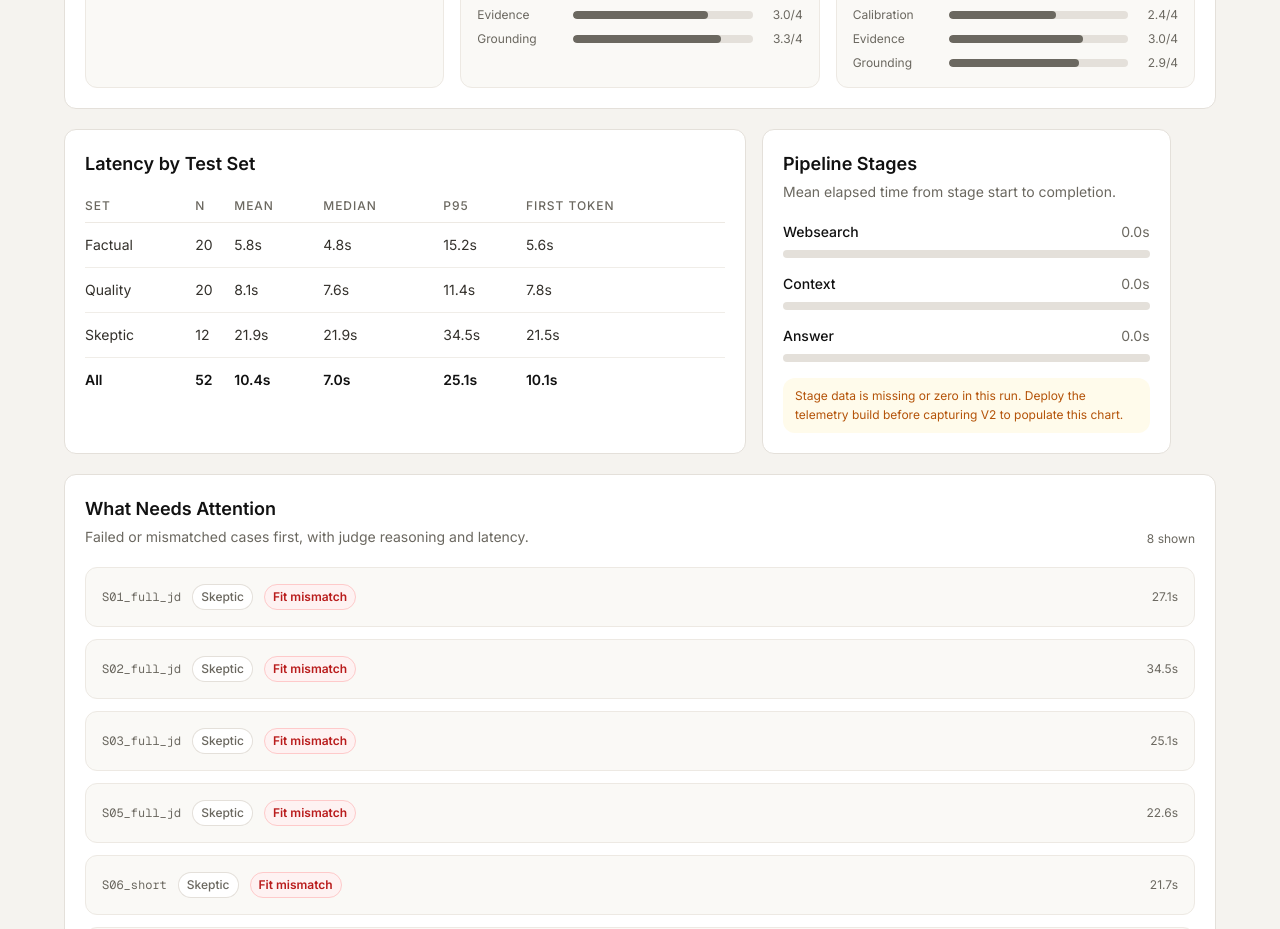
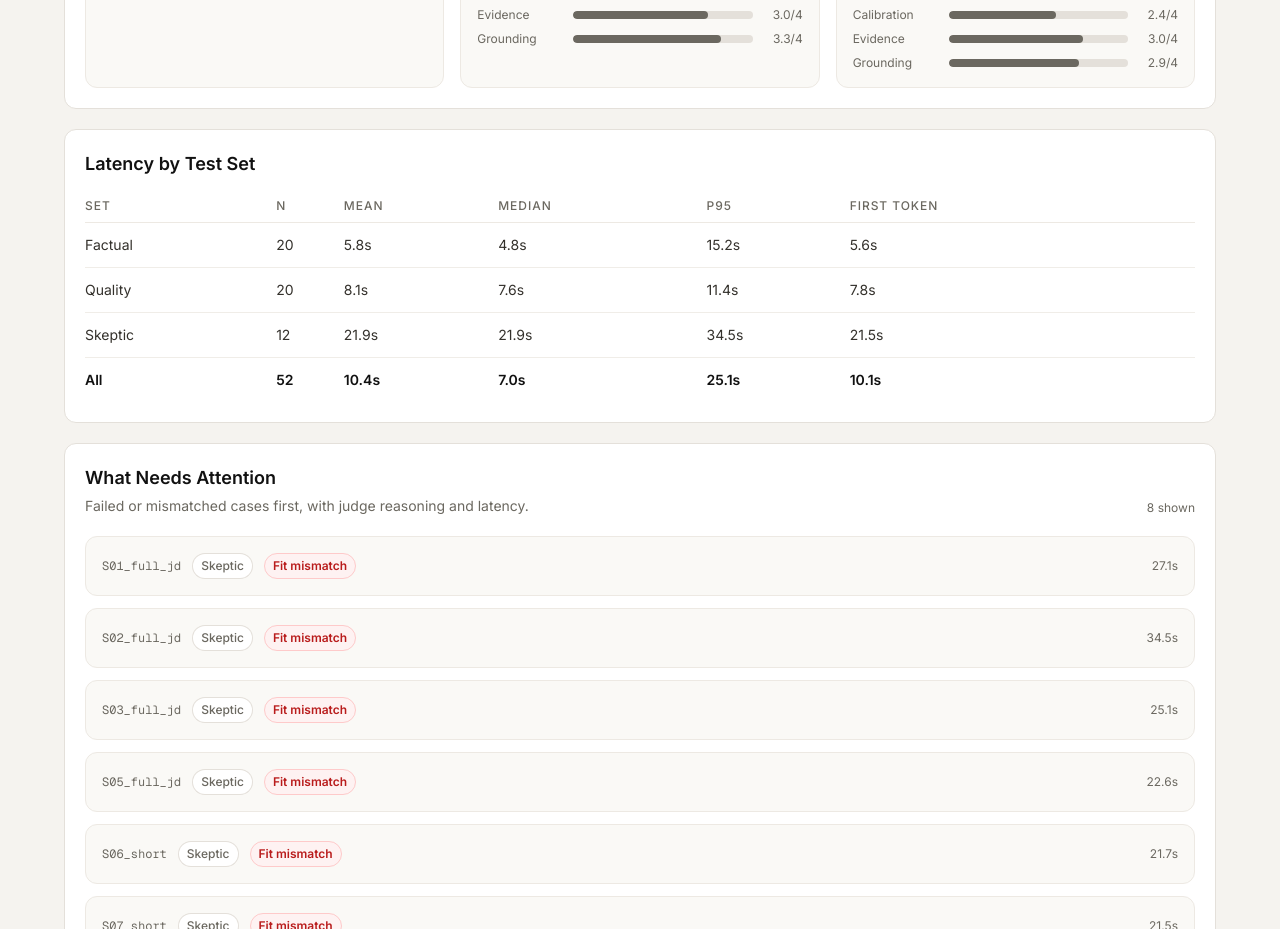
Before and after one commit to Rakshit-Lodha/personal-website, a Next.js app: page /evals in a window 1280 px wide. Shown: the part 780-1709 px from the top of the page. Built offline with nearby package versions, Linux system fonts and the light colour scheme.

Commit message:
Document evals feature and simplify dashboard

```diff
--- a/src/app/evals/page.tsx
+++ b/src/app/evals/page.tsx
@@ -405,16 +405,8 @@ function ScoreLine({ label, value }: { label: string; value: number | undefined
 }
 
 function LatencyGrid({ version }: { version: VersionData }) {
-  const stageMax = Math.max(
-    1,
-    version.summary.latency.stages_mean_ms.websearch ?? 0,
-    version.summary.latency.stages_mean_ms.context ?? 0,
-    version.summary.latency.stages_mean_ms.answer ?? 0,
-  );
-
   return (
-    <section className="grid gap-4 lg:grid-cols-[1.35fr_0.9fr]">
-      <div className="rounded-lg border border-[#e4e0da] bg-white p-5">
+    <section className="rounded-lg border border-[#e4e0da] bg-white p-5">
       <h2 className="text-lg font-semibold text-[#111111]">Latency by Test Set</h2>
       <div className="mt-5 overflow-x-auto">
         <table className="w-full min-w-[640px] text-left text-sm">
@@ -437,32 +429,6 @@ function LatencyGrid({ version }: { version: VersionData }) {
             <LatencyRow label="All" stats={version.summary.latency.overall} strong />
           </tbody>
         </table>
-        </div>
-      </div>
-
-      <div className="rounded-lg border border-[#e4e0da] bg-white p-5">
-        <h2 className="text-lg font-semibold text-[#111111]">Pipeline Stages</h2>
-        <p className="mt-1 text-sm text-[#6b6860]">Mean elapsed time from stage start to completion.</p>
-        <div className="mt-5 space-y-4">
-          {[
-            ["Websearch", version.summary.latency.stages_mean_ms.websearch ?? 0],
-            ["Context", version.summary.latency.stages_mean_ms.context ?? 0],
-            ["Answer", version.summary.latency.stages_mean_ms.answer ?? 0],
-          ].map(([label, value]) => (
-            <div key={label}>
-              <div className="mb-2 flex justify-between text-sm">
-                <span className="font-medium text-[#111111]">{label}</span>
-                <span className="text-[#6b6860]">{seconds(value as number)}</span>
-              </div>
-              <Bar value={value as number} max={stageMax} />
-            </div>
-          ))}
-        </div>
-        {stageMax === 1 ? (
-          <p className="mt-4 rounded-lg bg-[#fffbeb] px-3 py-2 text-xs leading-relaxed text-[#b45309]">
-            Stage data is missing or zero in this run. Deploy the telemetry build before capturing V2 to populate this chart.
-          </p>
-        ) : null}
       </div>
     </section>
   );
```
Also changed, not shown: 1 other file (tests, documents, lock files or other folders). Lines whose indentation alone changed are shown as unchanged.
